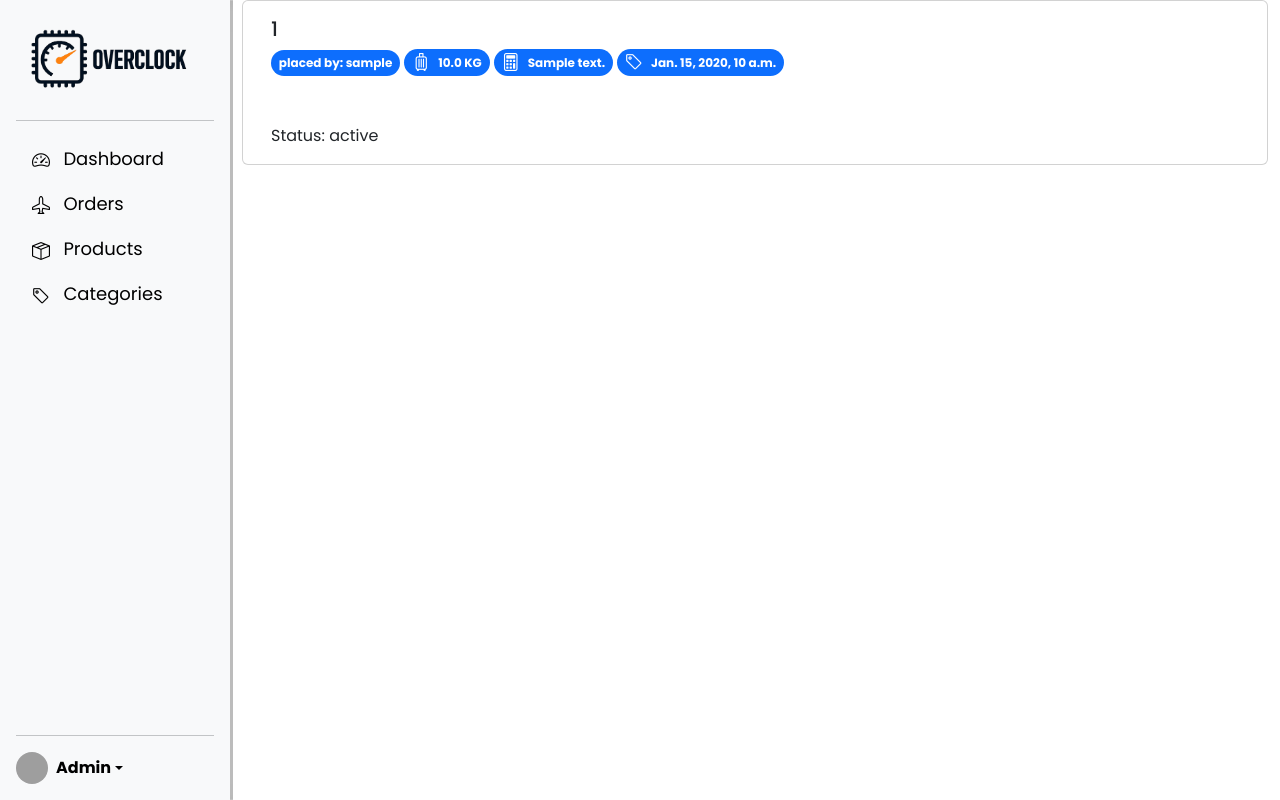
After one commit to izZERO/Overclock, a Django app: page /manage/orders/1/ in a window 1280 px wide. The commit adds this page. Run offline with Django 5.2, Linux system fonts and the light colour scheme; tables that the repository leaves empty hold one stand-in row (values such as "Sample post"); grey boxes are pictures that could not be loaded.

Commit message:
order list in admin dashboard

```diff
--- a/main/models.py
+++ b/main/models.py
@@ -2,6 +2,8 @@ from django.db import models
 from django.urls import reverse
 from django.contrib.auth.models import User
 from datetime import datetime
+
+# STATUS = (("", "Fruits"), ("V", "Vegetables"), ("S", "Seeds"))
 
 
 # Create your models here.
--- a/main/templates/base.html
+++ b/main/templates/base.html
@@ -34,7 +34,7 @@
     >
       <div class="col-md-3 mb-2 mb-md-0">
         <a
-          href="{%url 'home'%}"
+          href="{%url 'browse'%}"
           class="d-inline-flex link-body-emphasis text-decoration-none"
         >
           <img
@@ -47,7 +47,9 @@
 
       <ul class="nav col-12 col-md-auto mb-2 justify-content-center mb-md-0">
         <li>
-          <a href="{%url 'home'%}" class="nav-link px-2 link-secondary">Home</a>
+          <a href="{%url 'browse'%}" class="nav-link px-2 link-secondary"
+            >Browse</a
+          >
         </li>
         <li>
           <a href="{%url 'about'%}" class="nav-link px-2 link-secondary"
--- /dev/null
+++ b/main/templates/main/order_detail.html
@@ -0,0 +1,25 @@
+{% extends 'manage_base.html' %} {% block content %}
+<div class="card mb-3 container-fluid">
+  <div class="row g-0">
+    <div class="col-md-8">
+      <div class="card-body">
+        <h5 class="card-title">{{order.id}}</h5>
+        <span class="badge rounded-pill text-bg-primary"
+          ><i class="bi bi-people-dollar"></i> placed by:
+          {{order.user_id.username}}</span
+        >
+        <span class="badge rounded-pill text-bg-primary"
+          ><i class="bi bi-suitcase me-2"></i>{{order.total_cost}} KG</span
+        >
+        <span class="badge rounded-pill text-bg-primary"
+          ><i class="bi bi-calculator me-2"></i>{{order.shipping_address}}</span
+        >
+        <span class="badge rounded-pill text-bg-primary"
+          ><i class="bi bi-tag me-2"></i>{{order.date_placed}}</span
+        >
+        <p class="card-text mt-5">Status: {{order.status}}</p>
+      </div>
+    </div>
+  </div>
+</div>
+{% endblock %}
--- a/main/templates/manage_base.html
+++ b/main/templates/manage_base.html
@@ -154,7 +154,7 @@
           </li>
           <li>
             <a
-              href="#"
+              href="{% url 'orders_index' %}"
               class="nav-link link-body-emphasis"
               style="font-size: large"
             >
--- a/main/urls.py
+++ b/main/urls.py
@@ -4,6 +4,7 @@ from . import views
 urlpatterns = [
     # Admin
     path("manage/", views.manage_index, name="manage"),
+    # Admin Products
     path("manage/products/", views.ProductList.as_view(), name="products_index"),
     path(
         "manage/products/<int:pk>/",
@@ -23,6 +24,7 @@ urlpatterns = [
         views.ProductDelete.as_view(),
         name="products_delete",
     ),
+    # Admin categories
     path("manage/categories/", views.CategoryList.as_view(), name="categories_index"),
     path(
         "manage/categories/create/",
@@ -42,8 +44,15 @@ urlpatterns = [
     # Signup
     path("accounts/signup/", views.signup, name="signup"),
     path("", views.landing, name="landing"),
-    path("home/", views.home, name="home"),
+    path("browse/", views.browse, name="browse"),
     path("about/", views.about, name="about"),
     # Profile
     path("profile/edit", views.profile, name="profile-edit"),
+    # Order
+    path("manage/orders/", views.OrderList.as_view(), name="orders_index"),
+       path(
+        "manage/orders/<int:pk>/",
+        views.OrderDetail.as_view(),
+        name="orders_detail",
+    ),
 ]
--- a/main/views.py
+++ b/main/views.py
@@ -15,8 +15,8 @@ def landing(request):
     return render(request, "landing.html")
 
 
-def home(request):
-    return render(request, "home.html")
+def browse(request):
+    return render(request, "browse.html")
 
 
 def about(request):
@@ -140,3 +140,28 @@ class CategoryUpdate(UpdateView):
 class CategoryDelete(DeleteView):
     model = Category
     success_url = "/manage/categories/"
+
+
+class OrderList(ListView):
+    model = Order
+
+
+class OrderDetail(DetailView):
+    model = Order
+
+
+# class OrderAdd(CreateView):
+#     model = Order
+#     fields = ["name"]
+
+#     def form_valid(self, form):
+#         form.instance.user_id = self.request.user
+#         return super().form_valid(form)
+
+
+# class OrderUpdate(UpdateView):
+#     model = Order_Detail
+#     fields = ["quantity"]
+
+# class OrderDelete(DeleteView):
+#     model = Order
```
Also changed, not shown: main/templates/main/order_list.html (added, +13 -0 lines), main/templates/browse.html (renamed from main/templates/home.html).
